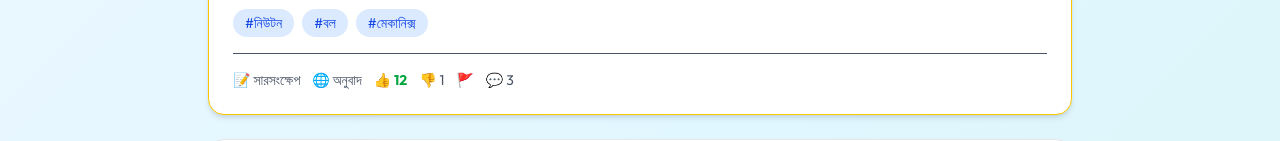
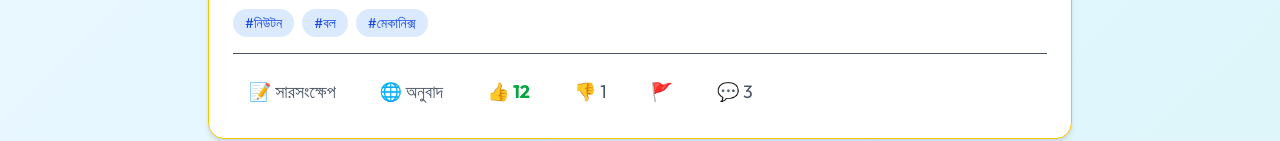
Before and after one commit to Nandan1436/BigganPathshala, a React (Vite) app in the folder frontend/: page /blog in a window 1280 px wide. Shown: the part 683-824 px from the top of the page. Built offline with nearby package versions, Linux system fonts and the light colour scheme; no server answers; the database is empty.

Commit message:
Updated Reaction Button UI

```diff
--- a/frontend/src/components/Feed.jsx
+++ b/frontend/src/components/Feed.jsx
@@ -1,9 +1,12 @@
-import { useState , useEffect } from "react";
+import { useState, useEffect } from "react";
 import { colors } from "./styles";
-import NavBar from "./NavBar";
 import React from "react";
-import { getDocs , collection } from "firebase/firestore";
+import { getDocs, collection, updateDoc, doc } from "firebase/firestore";
 import { db } from "../firebase/config";
+import { getAuth } from "firebase/auth";
+const auth = getAuth();
+const user = auth.currentUser;
+
 const Feed = () => {
   // Placeholder feed posts
   const predefinedPosts = [
@@ -68,7 +71,7 @@ const Feed = () => {
       featured: true,
     },
   ];
-  const [posts,setPosts] = useState(predefinedPosts);
+  const [posts, setPosts] = useState(predefinedPosts);
 
   useEffect(() => {
     const fetchBlogs = async () => {
@@ -76,7 +79,6 @@ const Feed = () => {
         const querySnapshot = await getDocs(collection(db, "blog"));
         const firebasePosts = querySnapshot.docs.map((doc) => {
           const data = doc.data();
-
           return {
             id: doc.id,
             user: data.user || "অজ্ঞাত ব্যবহারকারী",
@@ -96,30 +98,70 @@ const Feed = () => {
           };
         });
 
-        // Merge with predefinedPosts, avoid duplicate IDs
         setPosts((prev) => {
           const allPosts = [...firebasePosts, ...prev];
           const uniquePostsMap = new Map();
-
           allPosts.forEach((post) => {
             uniquePostsMap.set(post.id, post);
           });
-
           return Array.from(uniquePostsMap.values());
         });
       } catch (err) {
         console.error("Error fetching blogs:", err);
       }
     };
-
     fetchBlogs();
   }, []);
 
+  const handleReaction = async (postId, type) => {
+    const userActions = JSON.parse(localStorage.getItem("userPostActions") || "{}");
+    const prevAction = userActions[postId];
+
+    setPosts((prevPosts) => {
+      return prevPosts.map((post) => {
+        if (post.id === postId) {
+          let likes = post.likes;
+          let dislikes = post.dislikes;
+
+          if (prevAction === type) {
+            if (type === "like") likes = Math.max(likes - 1, 0);
+            if (type === "dislike") dislikes = Math.max(dislikes - 1, 0);
+            delete userActions[postId];
+          } else {
+            if (prevAction === "like") likes = Math.max(likes - 1, 0);
+            if (prevAction === "dislike") dislikes = Math.max(dislikes - 1, 0);
+
+            if (type === "like") likes++;
+            if (type === "dislike") dislikes++;
+            userActions[postId] = type;
+          }
+
+          localStorage.setItem("userPostActions", JSON.stringify(userActions));
+
+          // Only update Firestore if postId is a Firestore document id (string)
+          if (typeof postId === "string") {
+            updateDoc(doc(db, "blog", postId), {
+              likes,
+              dislikes,
+            }).catch((error) => {
+              console.error("Error updating reaction:", error);
+            });
+          }
+
+          return {
+            ...post,
+            likes,
+            dislikes,
+          };
+        }
+        return post;
+      });
+    });
+  };
 
 
   return (
     <section className="max-w-4xl mx-auto p-4">
-      {/* Feed header with filters */}
       <div className="flex items-center justify-between mb-6">
         <h2 className="text-2xl font-bold text-gray-800">বিজ্ঞান ফিড</h2>
         <div className="space-x-2">
@@ -132,9 +174,8 @@ const Feed = () => {
       {posts.map((post) => (
         <article
           key={post.id}
-          className={`bg-white rounded-2xl shadow-md p-6 mb-6 border ${
-            post.featured ? "border-yellow-400" : "border-gray-200"
-          }`}
+          className={`bg-white rounded-2xl shadow-md p-6 mb-6 border ${post.featured ? "border-yellow-400" : "border-gray-200"
+            }`}
         >
           {post.factChecked && (
             <div className="mb-2 text-sm font-semibold text-green-600 flex items-center gap-1">
@@ -152,15 +193,13 @@ const Feed = () => {
             </div>
             <span
               className="text-sm font-semibold text-white px-3 py-1 rounded-full"
-              style={{ backgroundColor: post.tagColor }}
+              style={{ backgroundColor: typeof post.tagColor === "string" ? post.tagColor : colors.primary }}
             >
               {post.tag}
             </span>
           </div>
 
-          <div className="text-gray-700 mb-4 whitespace-pre-line">
-            {post.content}
-          </div>
+          <div className="text-gray-700 mb-4 whitespace-pre-line">{post.content}</div>
 
           {post.image && (
             <img
@@ -172,27 +211,46 @@ const Feed = () => {
 
           <div className="flex flex-wrap gap-2 mb-4">
             {post.tags.map((tag) => (
-              <span key={tag} className="bg-blue-100 text-blue-700 px-3 py-1 rounded-full text-sm">
+              <span
+                key={tag}
+                className="bg-blue-100 text-blue-700 px-3 py-1 rounded-full text-sm"
+              >
                 #{tag}
               </span>
             ))}
           </div>
 
           <div className="flex flex-wrap gap-3 border-t pt-4 text-sm text-gray-600">
-            <button className="hover:text-blue-600">📝 সারসংক্ষেপ</button>
-            <button className="hover:text-blue-600">🌐 অনুবাদ</button>
-            <button className={`hover:text-green-600 ${post.likes > 0 ? "text-green-600 font-bold" : ""}`}>
+            <button className="hover:text-blue-600 text-lg px-4 py-2 transition duration-150 transform hover:scale-110 rounded-full">
+              📝 সারসংক্ষেপ
+            </button>
+            <button className="hover:text-blue-600 text-lg px-4 py-2 transition duration-150 transform hover:scale-110 rounded-full">
+              🌐 অনুবাদ
+            </button>
+            <button
+              className={`text-lg px-4 py-2 transition duration-150 transform hover:scale-110 rounded-full ${post.likes > 0 ? "text-green-600 font-bold" : "hover:text-green-600"
+                }`}
+              onClick={() => handleReaction(post.id, "like")}
+            >
               👍 {post.likes}
             </button>
-            <button className="hover:text-red-500">👎 {post.dislikes}</button>
-            <button className="hover:text-yellow-600">🚩</button>
-            <button className="hover:text-purple-600">💬 {post.comments}</button>
+            <button
+              className="hover:text-red-500 text-lg px-4 py-2 transition duration-150 transform hover:scale-110 rounded-full"
+              onClick={() => handleReaction(post.id, "dislike")}
+            >
+              👎 {post.dislikes}
+            </button>
+            <button className="hover:text-yellow-600 text-lg px-4 py-2 transition duration-150 transform hover:scale-110 rounded-full">
+              🚩
+            </button>
+            <button className="hover:text-purple-600 text-lg px-4 py-2 transition duration-150 transform hover:scale-110 rounded-full">
+              💬 {post.comments}
+            </button>
           </div>
         </article>
       ))}
     </section>
   );
-
 };
 
 export default Feed;
```
